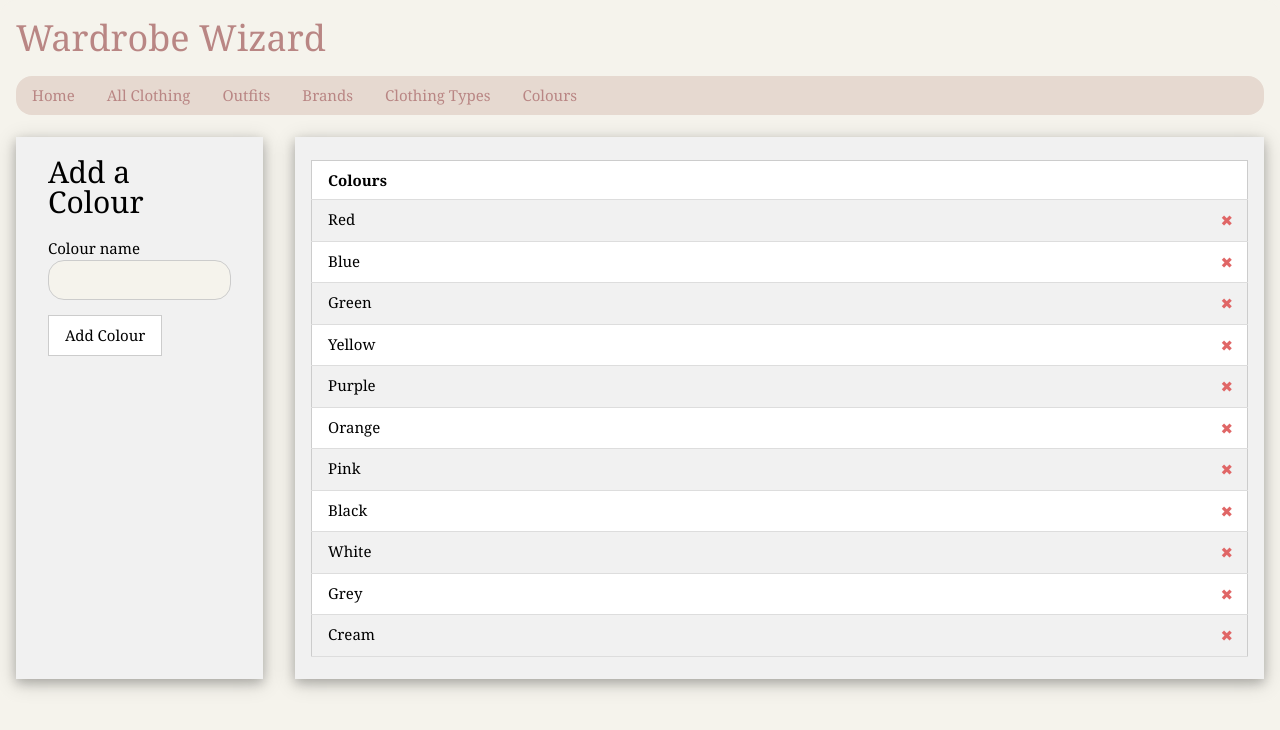
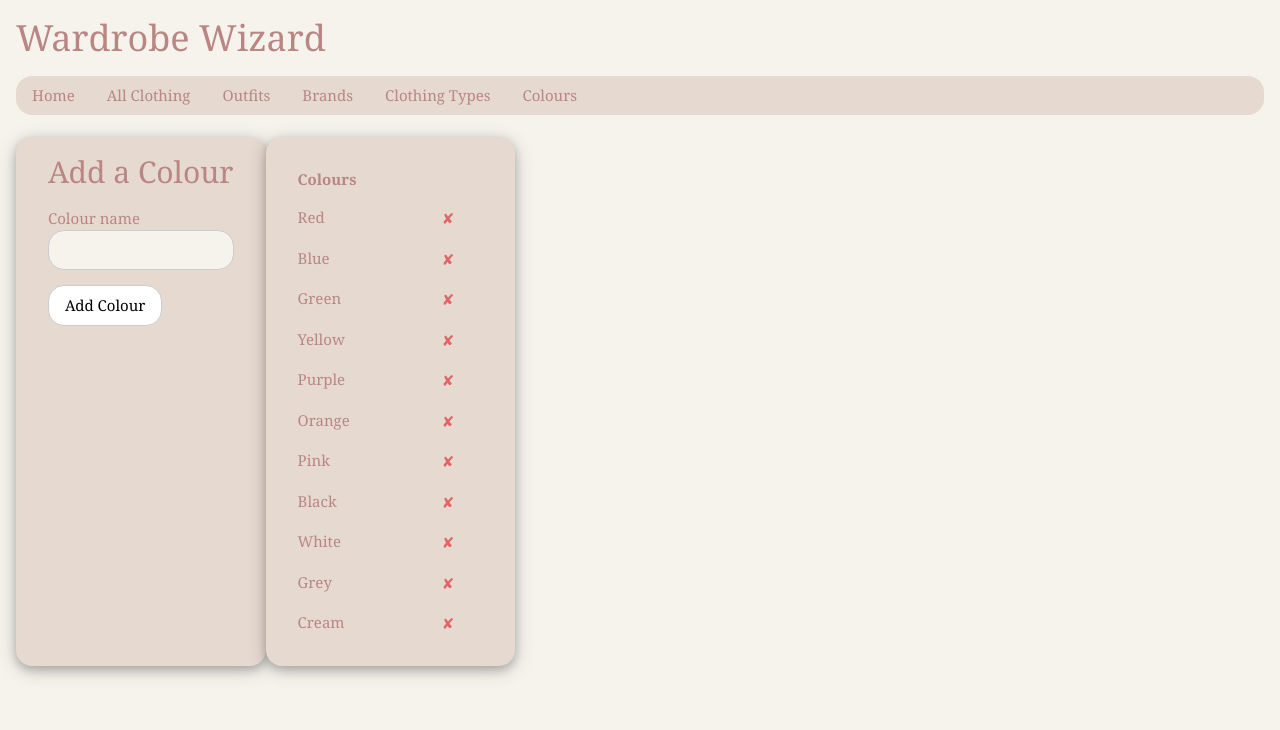
Before and after one commit to charlottepanck/CKP-Wardrobe, a Flask app: page /colours in a window 1280 px wide. Shown: the top 730 px of the page. Run offline with Flask 3, Linux system fonts and the light colour scheme; data comes from the database, SQL or seed files in the repository; both versions use the stored data as it was after the commit.

Commit message:
stylng colours page

```diff
--- a/static/charlottestyles.css
+++ b/static/charlottestyles.css
@@ -120,6 +120,51 @@ hr {
   border-radius:16px
 }
 
+.w3-ckp-table,.w3-ckp-table-all{
+  border-collapse:collapse;
+  border-spacing:0;
+  width:100%;
+  display:table
+}
+
+.w3-ckp-table-all{
+  border:1px solid #B98684
+}
+.w3-ckp-bordered tr,.w3-table-all tr{
+  border-bottom:1px solid #B98684
+}
+
+.w3-ckp-striped tbody tr:nth-child(even){
+  background-color:#F5F3EC
+}
+.w3-ckp-table-all tr:nth-child(odd){
+  background-color:#F5F3EC
+}
+
+.w3-ckp-table-all tr:nth-child(even){
+  background-color:#F5F3EC
+
+}
+.w3-ckp-hoverable tbody tr:hover,.w3-ul.w3-hoverable li:hover{
+  background-color:#F5F3EC
+}
+
+.w3-ckp-centered tr th,.w3-ckp-centered tr td{
+  text-align:center
+}
+
+.w3-ckp-table td,.w3-ckp-table th,.w3-ckp-table-all td,.w3-ckp-table-all th{
+  padding:8px 8px;
+  display:table-cell;
+  text-align:left;
+  vertical-align:top
+}
+
+.w3-ckp-table th:first-child,.w3-ckp-table td:first-child,.w3-ckp-table-all th:first-child,.w3-ckp-table-all td:first-child{
+  padding-left:16px
+}
+
+
 
 /* Colors */
 .colour1,.hover-colour1:hover{color:#B98684!important;background-color:#D4BDB4!important}
--- a/templates/colours.html
+++ b/templates/colours.html
@@ -3,29 +3,27 @@
 <br>
 <div class="w3-cell-row">
   <br>
-    <div class="w3-container w3-light-grey w3-cell w3-card-4" style="width:20%">
+    <div class="w3-container colour5 w3-round-xlarge w3-cell w3-card-4" style="width:20%">
         <form class="w3-container" action="{{ url_for('addcolour') }}" method="POST">
           <h2>Add a Colour</h2>
           <label> Colour name</label>
           <input name="colour_name" type="text" maxlength="25" placeholder=" " class="w3-input w3-border" required>
-          <p><input button type="submit" value="Add Colour" class="w3-button w3-white w3-border"></p>
+          <p><input button type="submit" value="Add Colour" class="w3-ckp-button w3-round-xlarge colour5 w3-white w3-border"></p>
         </form>
     </div>
-    <div class="w3-container"></div>
-
-    <div class="w3-container w3-light-grey w3-cell w3-card-4" style="width:80%">
+    <div class="w3-container w3-round-xlarge colour5 w3-cell w3-card-4" style="width:20%">
         <br>
-        <table class="w3-table-all">
+        <table class="w3-ckp-table">
             <tr>
                 <th>Colours</th>
-                <th>  </th>
+                <th> </th>
             </tr>
             {% for item in colour_results %}
             <tr>
                 <td>{{ item[1] }}</td>
-                <td class="w3-right-align">
+                <td>
                     <form method="POST" action="{{ url_for('delete_colour', ID=item[0]) }}">
-                        <input type="submit" title="Delete" class="input delete-button" value="&#10006;" onclick="return confirm('Are you sure you want to delete this Colour?')">
+                        <input type="submit" title="Delete" class="input delete-button" value="&#10008;" onclick="return confirm('Are you sure you want to delete this Colour?')">
                     </form>
                 </td>
             </tr>
@@ -33,6 +31,8 @@
         </table>
 <br>
 </div>
+<div class="w3-container"></div>
 </div>
+
 <br>
 {% endblock %}
```
Also changed, not shown: ckpwardrobe.db.
